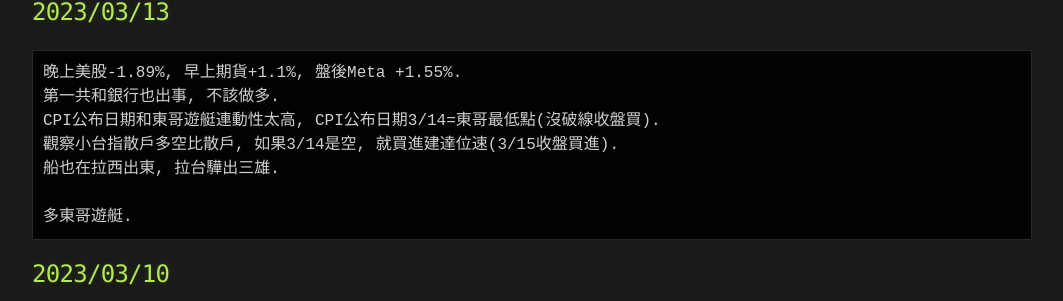
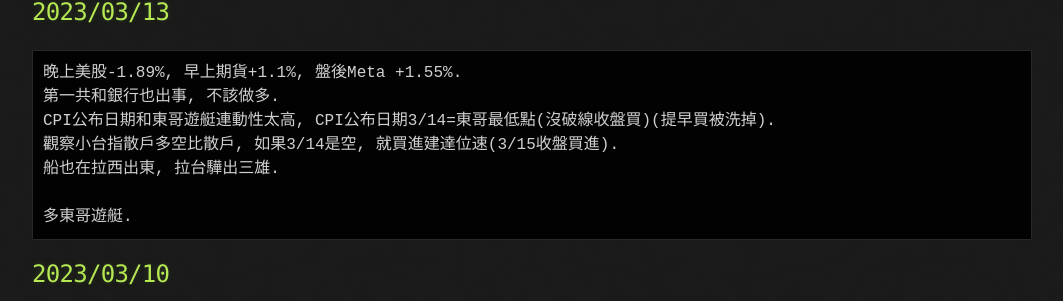
Before and after one commit to lepg5487/Stock_God, a Jekyll site: the page built from index.md, in a window 1280 px wide and 900 px high, scrolled down 1228 px. Shown: the part 196-497 px from the top of the window, without its empty margins (108-1171 px from the left). Built offline with Jekyll 4.4.1, drawn with Linux system fonts in a browser that asks for light colours; our own code applies the rules of GitHub Pages for plain Markdown files.

Commit message:
Update index.md

````diff
--- a/index.md
+++ b/index.md
@@ -58,7 +58,7 @@ layout: testlayouts
 ```
 晚上美股-1.89%, 早上期貨+1.1%, 盤後Meta +1.55%.
 第一共和銀行也出事, 不該做多.
-CPI公布日期和東哥遊艇連動性太高, CPI公布日期3/14=東哥最低點(沒破線收盤買).
+CPI公布日期和東哥遊艇連動性太高, CPI公布日期3/14=東哥最低點(沒破線收盤買)(提早買被洗掉).
 觀察小台指散戶多空比散戶, 如果3/14是空, 就買進建達位速(3/15收盤買進).
 船也在拉西出東, 拉台驊出三雄.
 
````
